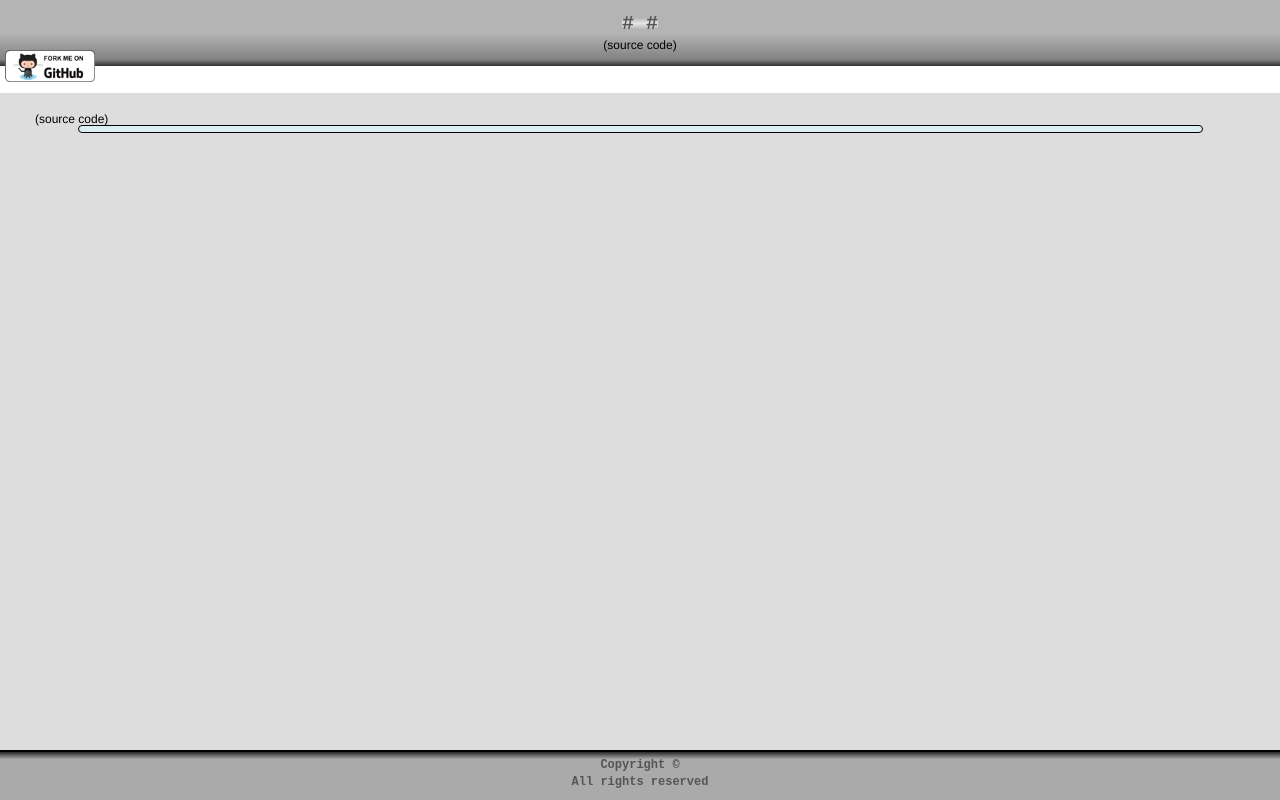
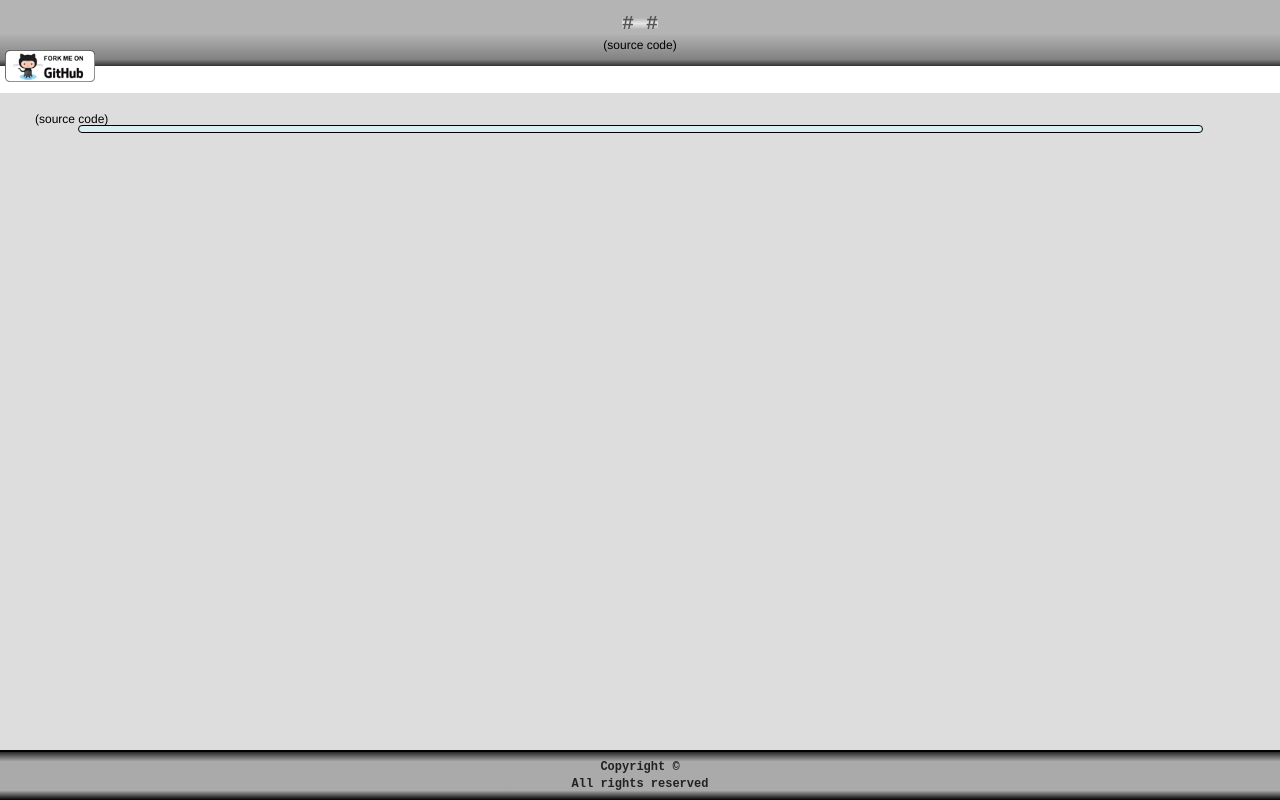
Before and after one commit to lacau/structure, a website: page client/views/index.html in a window 1280 px wide. Drawn offline with nearby package versions, Linux system fonts and the light colour scheme; some packages are replaced by stand-ins of ours; no server answers; a script that the page names is missing; files whose address does not match are found by name.

Commit message:
Css footer adjustments.

```diff
--- a/client/css/client.css
+++ b/client/css/client.css
@@ -204,22 +204,26 @@ a:active {
 	right:0px;
 	margin-bottom:0px;
 	border-top: 2px solid black;
+	padding-top: 2px;
 	text-align: center;
 	background: -webkit-linear-gradient(top, rgb(40,40,40) 0%,
-											rgb(170,170,170) 15%,
-											rgb(170,170,170) 100%);
+											rgb(170,170,170) 20%,
+											rgb(170,170,170) 80%,
+											rgb(0,0,0) 100%);
 	background: -moz-linear-gradient(top, rgb(40,40,40) 0%,
-											rgb(170,170,170) 15%,
-											rgb(170,170,170) 100%);
+											rgb(170,170,170) 20%,
+											rgb(170,170,170) 80%,
+											rgb(0,0,0) 100%);
 	background: -ms-linear-gradient(top, rgb(40,40,40) 0%,
-											rgb(170,170,170) 15%,
-											rgb(170,170,170) 100%);
+											rgb(170,170,170) 20%,
+											rgb(170,170,170) 80%,
+											rgb(0,0,0) 100%);
 }
 
 .footer-text {
 	font-size: 12px;
 	font-family: monospace;
 	font-weight: bold;
-	color: #555;
+	color: #222;
 	margin: 5px;
 }
```
